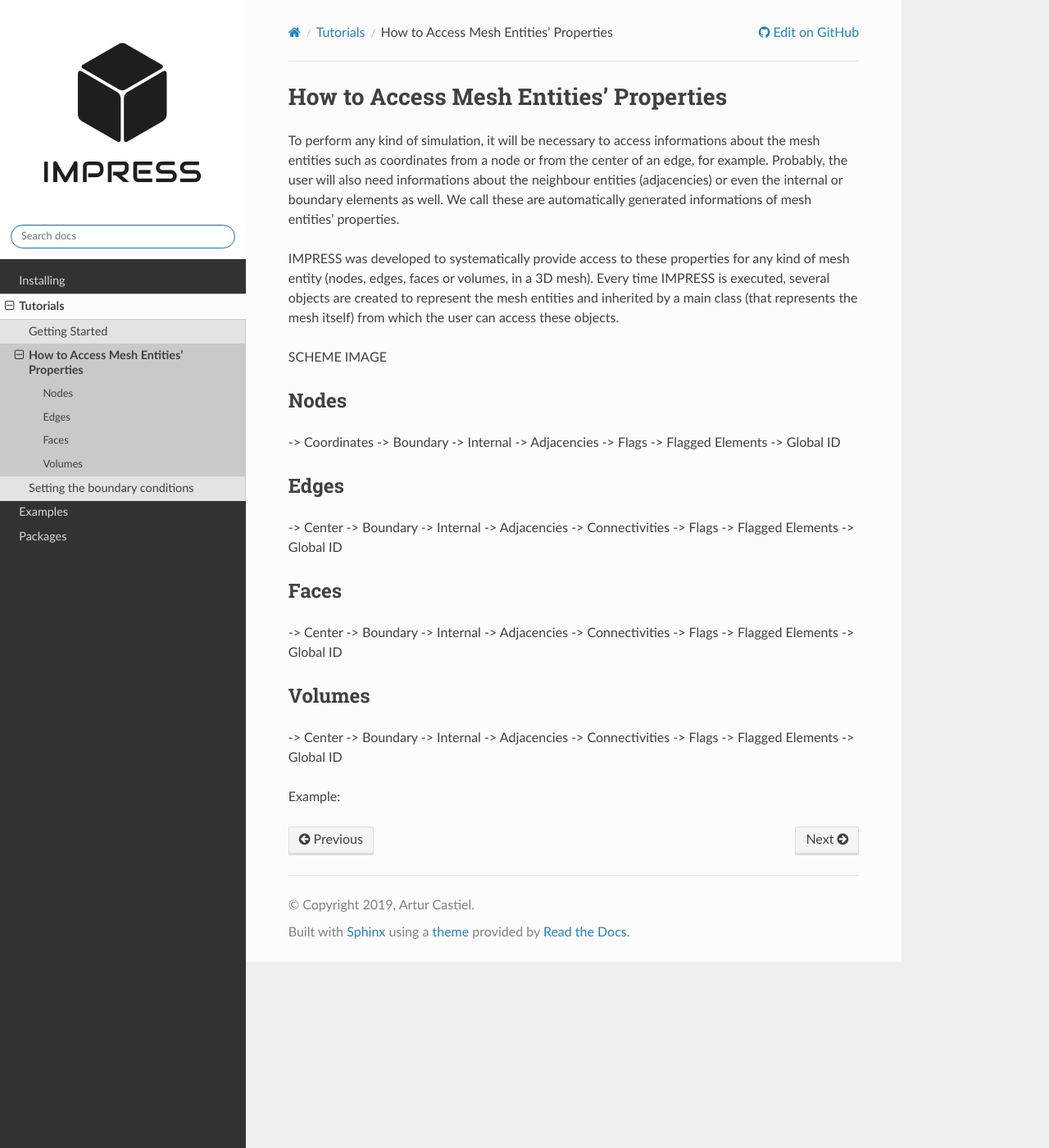
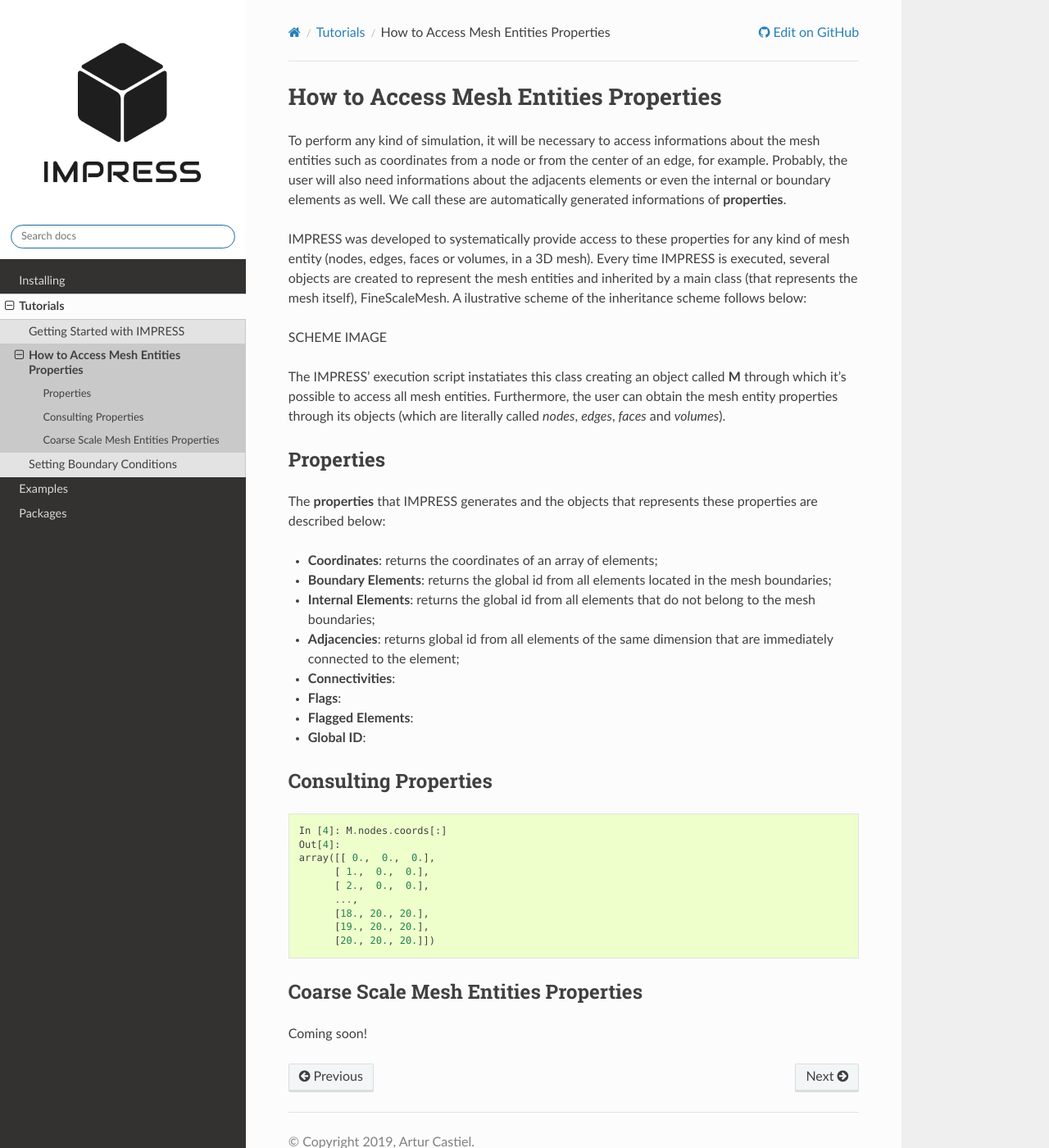
Before and after one commit to padmec-reservoir/impress, a Sphinx documentation site: the page built from docs/tutorials/properties.rst, in a window 1280 px wide and 1400 px high. Shown: the whole window at 82% size. Built offline with Sphinx 7.4.7 and the Read the Docs theme 2.0.0, drawn with Linux system fonts in a browser that asks for light colours.

Commit message:
Properties tutorial modified

```diff
--- a/docs/conf.py
+++ b/docs/conf.py
@@ -92,7 +92,7 @@ html_context = {
 
 # The name of an image file (relative to this directory) to place at the top
 # of the sidebar.
-html_logo = 'logo.png'
+html_logo = '_static/logo.png'
 
 # Theme options are theme-specific and customize the look and feel of a theme
 # further.  For a list of options available for each theme, see the
--- a/docs/index.rst
+++ b/docs/index.rst
@@ -2,7 +2,7 @@
 IMPRESS: Intuitive Multilevel Preprocessor for Smart Simulation
 ===============================================================
 
-The IMPRESS is a preprocessor for general purpose capable of handling 2D and 3D meshes. It uses the robustness of `PyMoab <https://bitbucket.org/fathomteam/moab/src/294c7a2825c32926f034da91e7dd58dfc775b060/pymoab/pymoab/?at=master>`_ allied to a simple interface to generate all required mesh entities in a simulation by receiving only coarsening parameters (if necessary) and a .msh or .h5m mesh file.
+The **IMPRESS** is a preprocessor for general purpose capable of handling 2D and 3D meshes. It uses the robustness of `PyMoab <https://bitbucket.org/fathomteam/moab/src/294c7a2825c32926f034da91e7dd58dfc775b060/pymoab/pymoab/?at=master>`_ allied to a simple interface to generate all required mesh entities in a simulation by receiving only coarsening parameters (if necessary) and a mesh file supported by MOAB (see which files are supported in the `Supported Files Formats <https://bitbucket.org/fathomteam/moab/src/master/>`_ session of MOAB description).
 
 IMPRESS is on development phase, but if you'd like to use it, get `instalation <https://impress-padmec.readthedocs.io/en/latest/install.html>`_ informations. Next, you can learn how to run it `here <https://impress-padmec.readthedocs.io/en/latest/tutorials/run.html>`_.
 
--- a/docs/tutorials/boundary_conditions.rst
+++ b/docs/tutorials/boundary_conditions.rst
@@ -1,2 +1,2 @@
-Setting the boundary conditions
-===============================
+Setting Boundary Conditions
+===========================
--- a/docs/tutorials/properties.rst
+++ b/docs/tutorials/properties.rst
@@ -1,59 +1,50 @@
-How to Access Mesh Entities' Properties
-=======================================
+How to Access Mesh Entities Properties
+======================================
 
-To perform any kind of simulation, it will be necessary to access informations about the mesh entities such as coordinates from a node or from the center of an edge, for example. Probably, the user will also need informations about the neighbour entities (adjacencies) or even the internal or boundary elements as well. We call these are automatically generated informations of mesh entities' properties.
+To perform any kind of simulation, it will be necessary to access informations about the mesh entities such as coordinates from a node or from the center of an edge, for example. Probably, the user will also need informations about the adjacents elements or even the internal or boundary elements as well. We call these are automatically generated informations of **properties**.
 
-IMPRESS was developed to systematically provide access to these properties for any kind of mesh entity (nodes, edges, faces or volumes, in a 3D mesh). Every time IMPRESS is executed, several objects are created to represent the mesh entities and inherited by a main class (that represents the mesh itself) from which the user can access these objects.
+IMPRESS was developed to systematically provide access to these properties for any kind of mesh entity (nodes, edges, faces or volumes, in a 3D mesh). Every time IMPRESS is executed, several objects are created to represent the mesh entities and inherited by a main class (that represents the mesh itself), FineScaleMesh. A ilustrative scheme of the inheritance scheme follows below:
 
 SCHEME IMAGE
 
+The IMPRESS' execution script instatiates this class creating an object called **M** through which it's possible to access all mesh entities. Furthermore, the user can obtain the mesh entity properties through its objects (which are literally called `nodes`, `edges`, `faces` and `volumes`).
 
-Nodes
------
--> Coordinates
--> Boundary
--> Internal
--> Adjacencies
--> Flags
--> Flagged Elements
--> Global ID
+Properties
+----------
+The **properties** that IMPRESS generates and the objects that represents these properties are described below:
 
-Edges
------
--> Center
--> Boundary
--> Internal
--> Adjacencies
--> Connectivities
--> Flags
--> Flagged Elements
--> Global ID
+* **Coordinates**: returns the coordinates of an array of elements;
 
-Faces
------
+* **Boundary Elements**: returns the global id from all elements located in the mesh boundaries;
 
--> Center
--> Boundary
--> Internal
--> Adjacencies
--> Connectivities
--> Flags
--> Flagged Elements
--> Global ID
+* **Internal Elements**: returns the global id from all elements that do not belong to the mesh boundaries;
 
-Volumes
--------
+* **Adjacencies**: returns global id from all elements of the same dimension that are immediately connected to the element;
 
--> Center
--> Boundary
--> Internal
--> Adjacencies
--> Connectivities
--> Flags
--> Flagged Elements
--> Global ID
+* **Connectivities**:
 
+* **Flags**:
 
-Example:
+* **Flagged Elements**:
+
+* **Global ID**:
+
+Consulting Properties
+---------------------
 
 .. code:: python
+
+  In [4]: M.nodes.coords[:]
+  Out[4]:
+  array([[ 0.,  0.,  0.],
+        [ 1.,  0.,  0.],
+        [ 2.,  0.,  0.],
+        ...,
+        [18., 20., 20.],
+        [19., 20., 20.],
+        [20., 20., 20.]])
+
+Coarse Scale Mesh Entities Properties
+-------------------------------------
+
+Coming soon!
--- a/docs/tutorials/run.rst
+++ b/docs/tutorials/run.rst
@@ -1,8 +1,9 @@
-Getting Started
-===============
+Getting Started with IMPRESS
+============================
+
 Mesh file
 ---------
-To use the preprocessor, open the preprocessor.py file in the root directory and insert the name of the mesh file to be preprocessed and its dimension. For example, with the line below, IMPRESS would look for '20.h5m' file and assume that this mesh is tridimensional:
+To use the preprocessor, open the `preprocessor.py` file in the root directory and insert the name of the mesh file to be preprocessed and its dimension. For example, with the line below, IMPRESS would look for '20.h5m' file and assume that this mesh is tridimensional:
 
 .. code:: python
 
@@ -12,9 +13,9 @@ Coarsening Settings
 -------------------
 If you are interested in using a coarse mesh, it will be necessary to inform the partitioner scheme and coarsening ratio desired in the file msCoarse.yml. So far, IMPRESS handles only the Geometric Simple Partitioner Cube Based.
 
-
 Variable Settings
 -----------------
+
 
 Run IMPRESS
 -----------
```
Also changed, not shown: docs/_static/logo.png (renamed from docs/logo.png).
